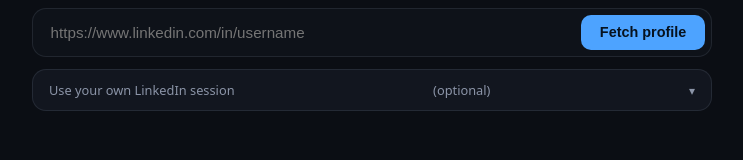
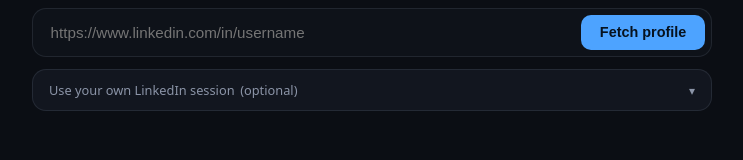
Before and after one commit to RAWx18/linkedin-api, a website built with Vite: page web/index.html in a window 1280 px wide. Shown: the part 131-291 px from the top of the page, without its empty margins (268-1011 px from the left). Built offline with nearby package versions, Linux system fonts and the light colour scheme.

Commit message:
style: update options summary layout and arrow icon

```diff
--- a/web/src/style.css
+++ b/web/src/style.css
@@ -180,7 +180,7 @@ button:disabled {
 .options summary {
   display: flex;
   align-items: center;
-  justify-content: space-between;
+  gap: 0.35rem;
   padding: 0.7rem 1rem;
   cursor: pointer;
   font-size: 0.8rem;
@@ -198,7 +198,8 @@ button:disabled {
 }
 
 .options summary::after {
-  content: "▾";
+  content: "\25BE";
+  margin-left: auto;
   font-size: 0.75rem;
   transition: transform 120ms ease;
 }
```
Also changed, not shown: docs/public/sessionid.png (added), web/dist/assets/index.css.
